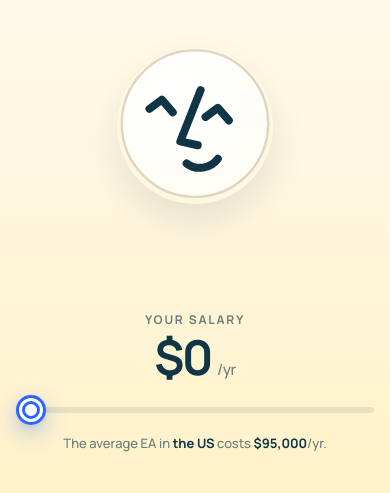
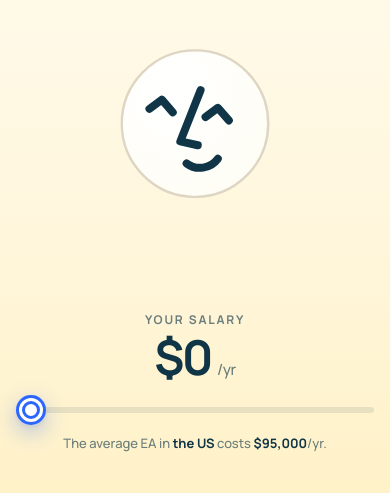
Before and after one commit to Haneen-Azhar/afford-an-ea, a plain HTML site: page index.html in a window 390 px wide. Shown: the part 231-724 px from the top of the page. Drawn offline with nearby package versions, Linux system fonts and the light colour scheme; no server answers.

Commit message:
mobile: remove avatar box-shadow entirely

```diff
--- a/index.html
+++ b/index.html
@@ -443,6 +443,7 @@
   @media (max-width: 860px) {
     main          { padding: 72px 20px 24px; gap: 18px; justify-content: center; }
     .halo         { display: none; }
+    .avatar-wrap  { box-shadow: none; }
     .stage-row    { flex-direction: column; gap: 14px; }
     .panel-stack  { margin-top: 8px; }
     .tasks        { flex: 0 0 auto; flex-direction: row; flex-wrap: nowrap; justify-content: center; gap: 8px; padding: 0; width: 100%; max-width: 360px; }
```
